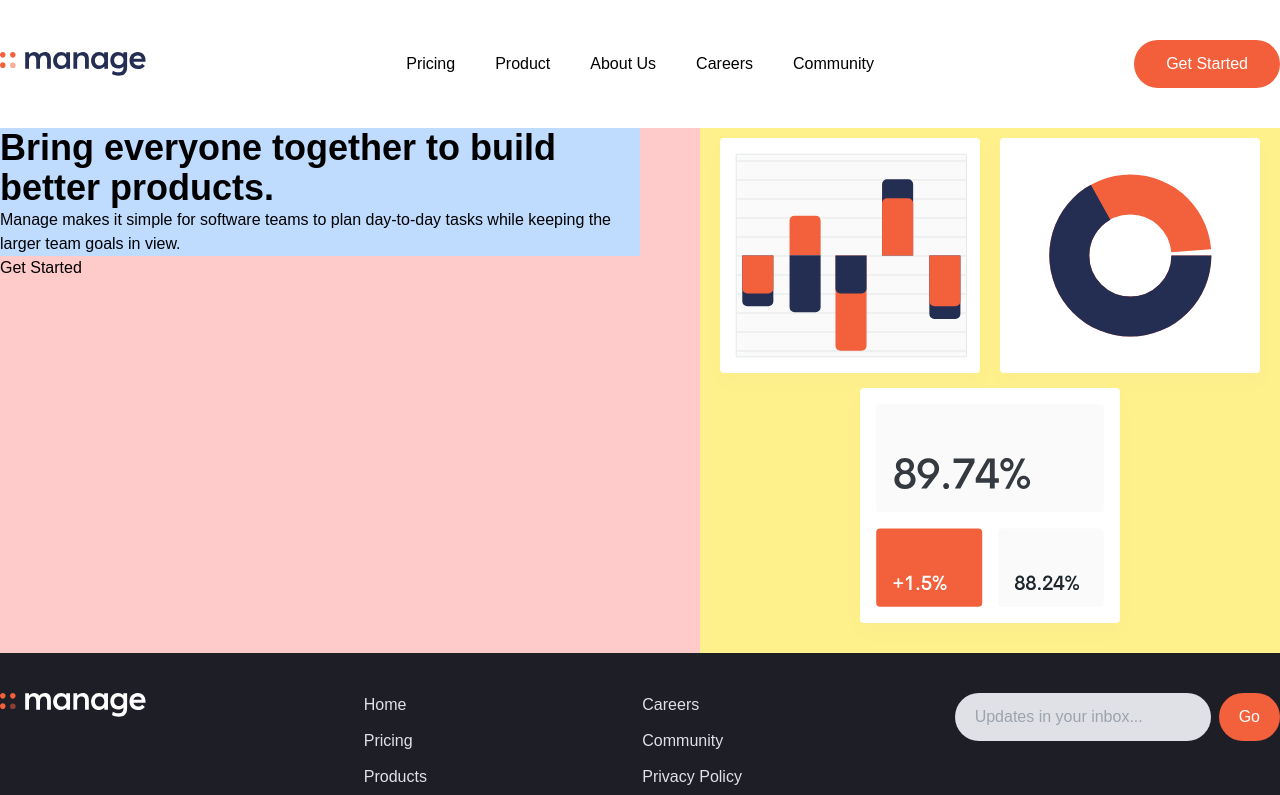
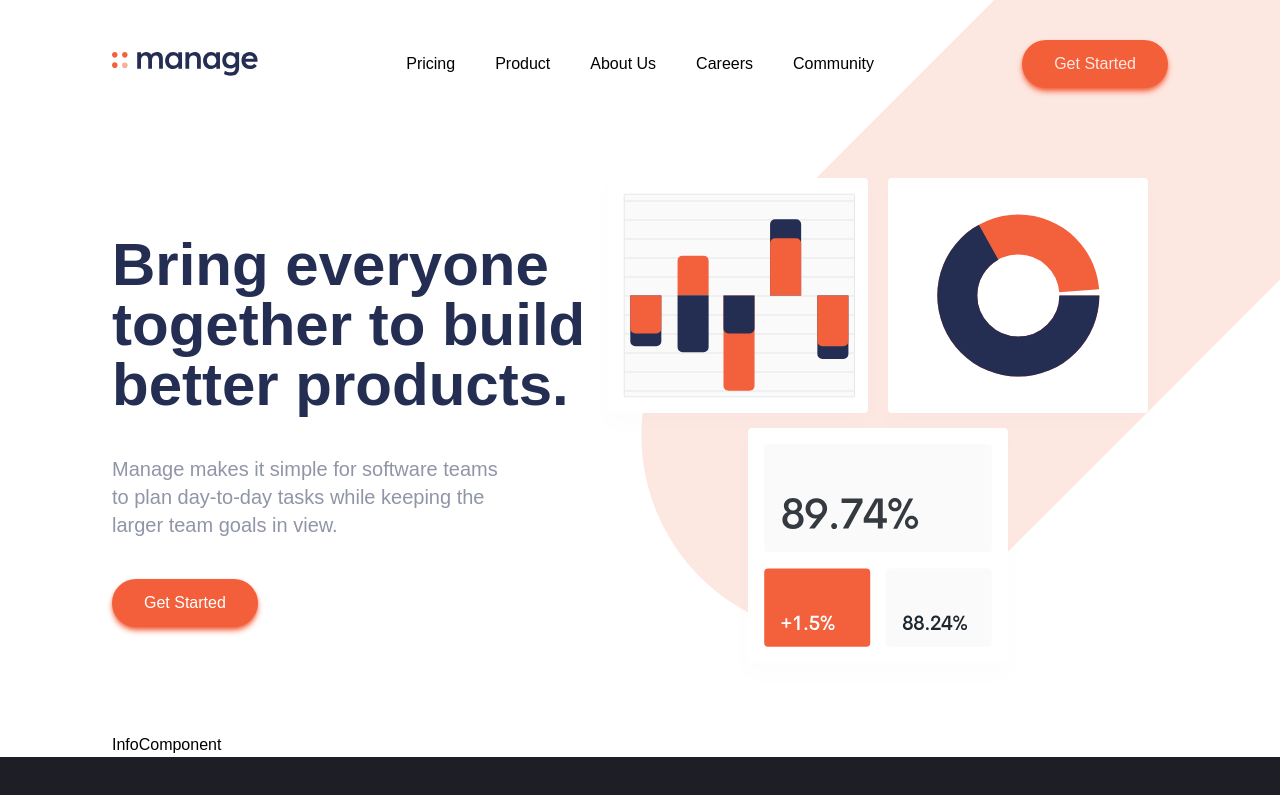
Before and after one commit to apekul/manage-landing-page, a React (Create React App) app: page / in a window 1280 px wide. Shown: the top 795 px of the page. Built offline with nearby package versions, Linux system fonts and the light colour scheme.

Commit message:
add hero style

```diff
--- a/src/App.js
+++ b/src/App.js
@@ -7,7 +7,7 @@ import Navbar from "./components/Navbar";
 
 function App() {
   return (
-    <main className="flex flex-col min-h-screen">
+    <main className="flex flex-col min-h-screen overflow-hidden">
       <Navbar />
       <Homepage />
       <Footer />
--- a/src/components/Homepage/Hero.js
+++ b/src/components/Homepage/Hero.js
@@ -2,22 +2,25 @@ import React from "react";
 import herImg from "../../assets/images/illustration-intro.svg";
 function Hero() {
   return (
-    <div className="flex justify-between bg-red-200">
-      <div className="w-1/2">
-        <div className=" bg-blue-200">
-          <h1 className="text-4xl font-[700]">
-            Bring everyone together to build better products.
+    <div className="flex justify-between py-10">
+      <section className="flex flex-col justify-center items-start">
+        <header className="">
+          <h1 className="text-6xl font-[700] text-dark-blue">
+            Bring everyone <br /> together to build <br /> better products.
           </h1>
-          <p>
-            Manage makes it simple for software teams to plan day-to-day tasks
-            while keeping the larger team goals in view.
+          <p className="py-10 text-xl text-dark-grayish-blue font-[500]">
+            Manage makes it simple for software teams <br /> to plan day-to-day
+            tasks while keeping the <br /> larger team goals in view.
           </p>
-        </div>
-        <button>Get Started</button>
-      </div>
-      <div className="bg-yellow-200 px-0">
-        <img src={herImg} alt="homepage" />
-      </div>
+        </header>
+        <button className="bg-bright-red px-8 py-3 rounded-full text-white shadow-bright-red shadow-md">
+          Get Started
+        </button>
+      </section>
+      <aside className="relative">
+        <img src={herImg} alt="homepage" className="relative z-20" />
+        <div className="bg-bright-red w-[25rem] opacity-15 h-[70rem] rotate-[45deg] rounded-b-full absolute -bottom-[3rem] -right-[8rem] z-10"></div>
+      </aside>
     </div>
   );
 }
--- a/src/components/Homepage/Homepage.js
+++ b/src/components/Homepage/Homepage.js
@@ -2,12 +2,14 @@ import React from "react";
 
 // Components
 import Hero from "./Hero";
+import InfoComponent from "./InfoComponent";
 
 function Homepage() {
   return (
     <section className="flex-1">
       <div className="container mx-auto">
         <Hero />
+        <InfoComponent />
       </div>
     </section>
   );
--- /dev/null
+++ b/src/components/Homepage/InfoComponent.js
@@ -0,0 +1,7 @@
+import React from "react";
+
+function InfoComponent() {
+  return <div>InfoComponent</div>;
+}
+
+export default InfoComponent;
--- a/src/components/Navbar.js
+++ b/src/components/Navbar.js
@@ -4,7 +4,7 @@ import logoImg from "../assets/images/logo.svg";
 const navItems = ["Pricing", "Product", "About Us", "Careers", "Community"];
 function Navbar() {
   return (
-    <nav>
+    <nav className="z-10">
       <ul className="container w-full py-10 mx-auto flex items-center justify-between">
         <li>
           <img src={logoImg} alt="logo" className="logo" />
@@ -17,7 +17,7 @@ function Navbar() {
           ))}
         </li>
         <li>
-          <button className="bg-bright-red px-8 py-3 rounded-full text-white">
+          <button className="bg-bright-red px-8 py-3 rounded-full text-white shadow-bright-red shadow-md">
             Get Started
           </button>
         </li>
--- a/src/index.css
+++ b/src/index.css
@@ -8,8 +8,13 @@
   font-family: "Be Vietnam Pro", sans-serif;
 }
 
+/* Ignore breaks on mobile */
+/* br {
+  display: none;
+} */
+
 .container {
   max-width: 1440px;
-  /* padding-left: 3rem;
-  padding-right: 3rem; */
+  padding-left: 7rem;
+  padding-right: 7rem;
 }
```
